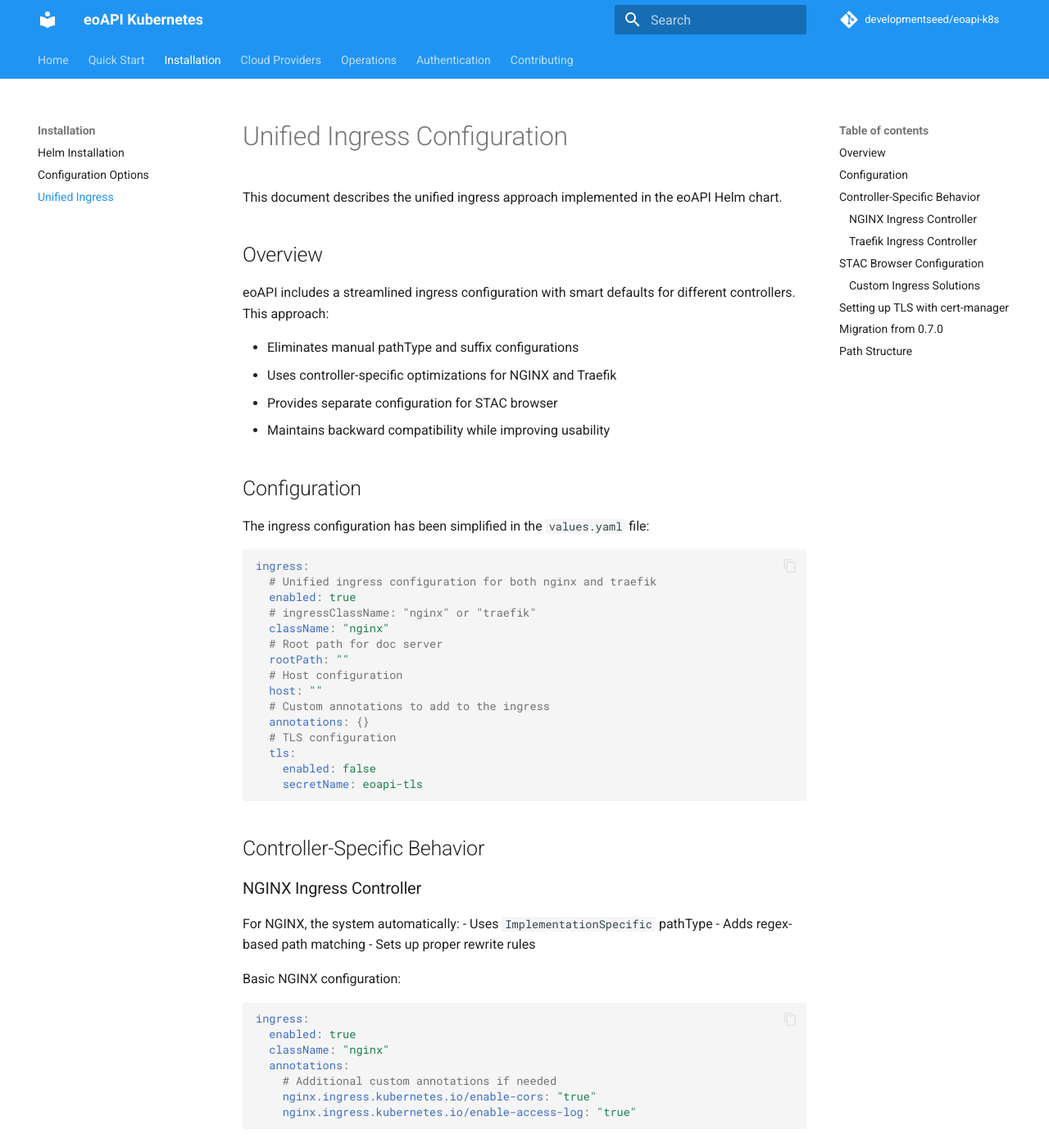
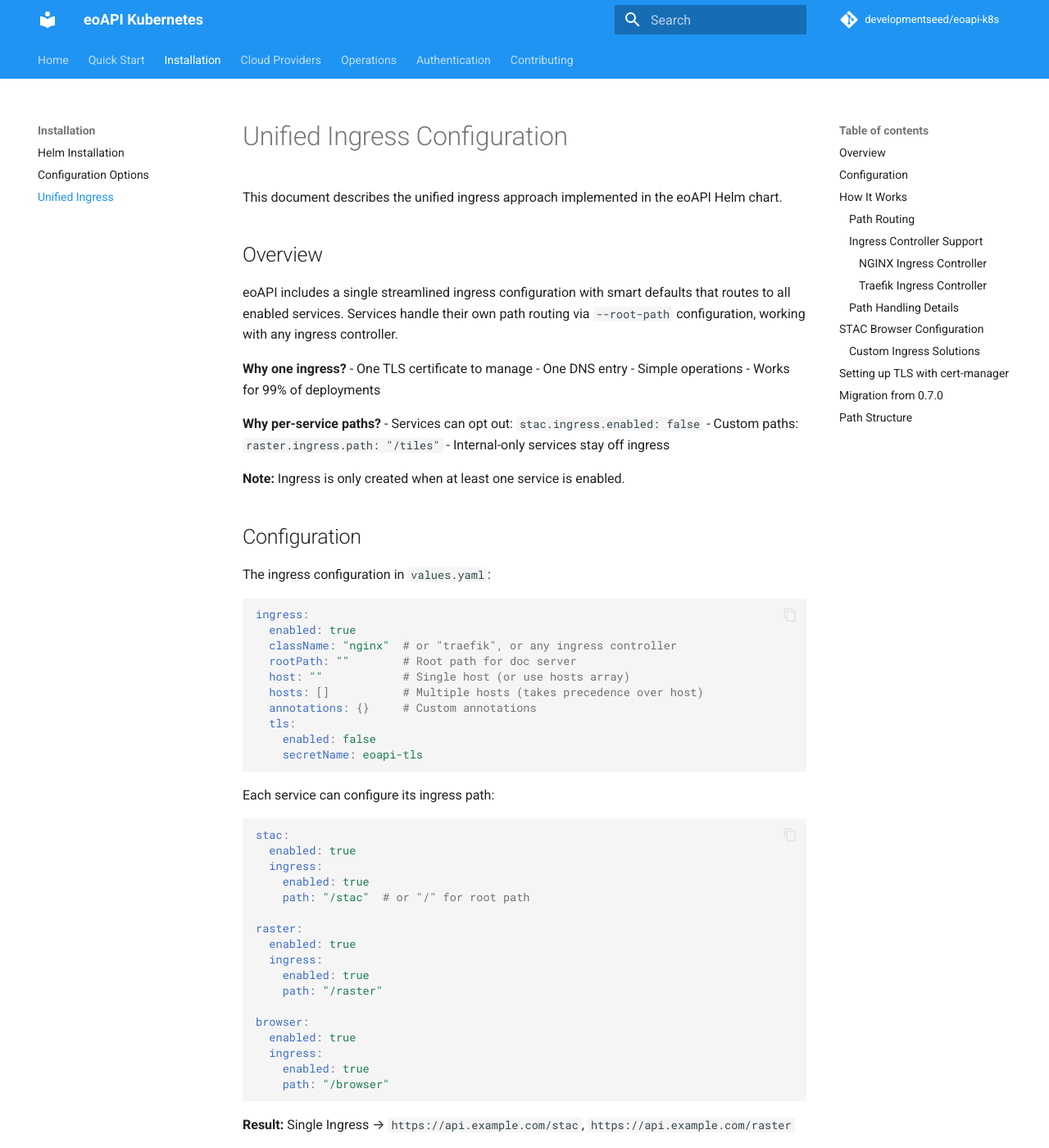
Before and after one commit to developmentseed/eoapi-k8s, an MkDocs documentation site: the page built from docs/unified-ingress.md, in a window 1280 px wide and 1400 px high. Shown: the whole window at 82% size. Built offline with MkDocs 1.6.1 and Material for MkDocs 9.7.7, drawn with Linux system fonts in a browser that asks for light colours; comment, search, counter and statistics services are not loaded; some of the changed text lies outside the part shown.

Commit message:
refactor: consolidate dual ingress resources into unified configuration. (#456)

````diff
--- a/docs/unified-ingress.md
+++ b/docs/unified-ingress.md
@@ -18,63 +18,97 @@
 
 ## Overview
 
-eoAPI includes a streamlined ingress configuration with smart defaults for different controllers. This approach:
+eoAPI includes a single streamlined ingress configuration with smart defaults that routes to all enabled services. Services handle their own path routing via `--root-path` configuration, working with any ingress controller.
 
-- Eliminates manual pathType and suffix configurations
-- Uses controller-specific optimizations for NGINX and Traefik
-- Provides separate configuration for STAC browser
-- Maintains backward compatibility while improving usability
+**Why one ingress?**
+- One TLS certificate to manage
+- One DNS entry
+- Simple operations
+- Works for 99% of deployments
+
+**Why per-service paths?**
+- Services can opt out: `stac.ingress.enabled: false`
+- Custom paths: `raster.ingress.path: "/tiles"`
+- Internal-only services stay off ingress
+
+**Note:** Ingress is only created when at least one service is enabled.
 
 ## Configuration
 
-The ingress configuration has been simplified in the `values.yaml` file:
+The ingress configuration in `values.yaml`:
 
 ```yaml
 ingress:
-  # Unified ingress configuration for both nginx and traefik
   enabled: true
-  # ingressClassName: "nginx" or "traefik"
-  className: "nginx"
-  # Root path for doc server
-  rootPath: ""
-  # Host configuration
-  host: ""
-  # Custom annotations to add to the ingress
-  annotations: {}
-  # TLS configuration
+  className: "nginx"  # or "traefik", or any ingress controller
+  rootPath: ""        # Root path for doc server
+  host: ""            # Single host (or use hosts array)
+  hosts: []           # Multiple hosts (takes precedence over host)
+  annotations: {}     # Custom annotations
   tls:
     enabled: false
     secretName: eoapi-tls
 ```
 
-## Controller-Specific Behavior
+Each service can configure its ingress path:
 
-### NGINX Ingress Controller
+```yaml
+stac:
+  enabled: true
+  ingress:
+    enabled: true
+    path: "/stac"  # or "/" for root path
 
-For NGINX, the system automatically:
-- Uses `ImplementationSpecific` pathType
-- Adds regex-based path matching
-- Sets up proper rewrite rules
+raster:
+  enabled: true
+  ingress:
+    enabled: true
+    path: "/raster"
 
-Basic NGINX configuration:
+browser:
+  enabled: true
+  ingress:
+    enabled: true
+    path: "/browser"
+```
+
+**Result:** Single Ingress → `https://api.example.com/stac`, `https://api.example.com/raster`
+
+**Limitations:**
+- Cannot use different ingress classes per service
+- Cannot use different domains per service
+- Cannot use different TLS certificates per service
+
+For these cases, deploy multiple helm releases with different configurations.
+
+## How It Works
+
+### Path Routing
+
+All services use `pathType: Prefix` and handle their own path prefixes internally via the `--root-path` flag:
+
+- **STAC**: `--root-path=/stac` (or `/` for root)
+- **Raster**: `--root-path=/raster`
+- **Vector**: `--root-path=/vector`
+- **Multidim**: `--root-path=/multidim`
+- **Browser**: Configured via environment variable
+
+### Ingress Controller Support
+
+The unified ingress works with **any** Kubernetes ingress controller:
+
+#### NGINX Ingress Controller
+
 ```yaml
 ingress:
   enabled: true
   className: "nginx"
   annotations:
-    # Additional custom annotations if needed
     nginx.ingress.kubernetes.io/enable-cors: "true"
-    nginx.ingress.kubernetes.io/enable-access-log: "true"
 ```
 
-### Traefik Ingress Controller
+#### Traefik Ingress Controller
 
-For Traefik, the system:
-- Uses `Prefix` pathType by default
-- Automatically configures strip-prefix middleware
-- Handles path-based routing appropriately
-
-Basic Traefik configuration:
 ```yaml
 ingress:
   enabled: true
@@ -84,6 +118,20 @@
   annotations:
     traefik.ingress.kubernetes.io/router.entrypoints: web
 ```
+
+### Path Handling Details
+
+Services run at root internally, ingress strips prefixes:
+
+```
+Client: GET /raster/tiles/123
+  ↓
+Ingress strips /raster
+  ↓
+Service receives: GET /tiles/123
+```
+
+**Exception:** STAC with `stac-auth-proxy.enabled: true` receives full path `/stac/...`
 
 ## STAC Browser Configuration
 
@@ -194,11 +242,12 @@
 ## Path Structure
 
 Default service paths are:
+
 - `/stac` - STAC API
 - `/raster` - Raster API
 - `/vector` - Vector API
 - `/multidim` - Multi-dimensional API
-- `/browser` - STAC Browser (separate ingress)
+- `/browser` - STAC Browser
 - `/` - Documentation server (when enabled)
 
-These paths are automatically configured with the appropriate rewrites for each controller.
+All paths are configurable via `service.ingress.path` in values.yaml.
````
Also changed, not shown: 9 other files.
